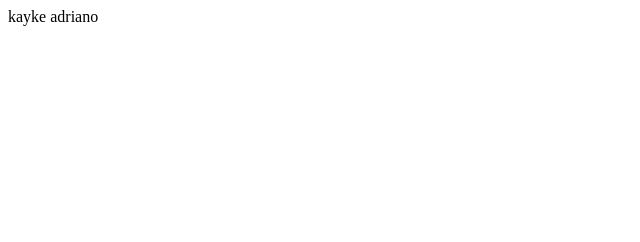
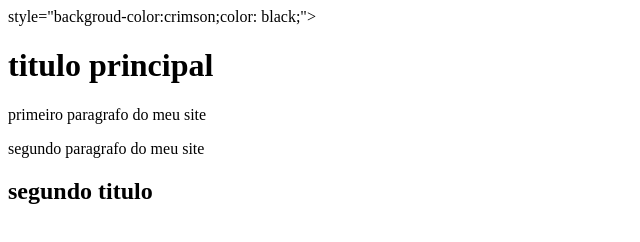
Before and after one commit to adrianokayke/projeto1, a plain HTML site: page index.html in a window 1280 px wide. Shown: the whole page, without its empty margins (0-640 px from the left). Drawn offline with Linux system fonts and the light colour scheme.

Commit message:
Update index.html

```diff
--- a/index.html
+++ b/index.html
@@ -1,3 +1,12 @@
-<html>
-    kayke adriano
+<html>style="backgroud-color:crimson;color: black;">
+
+<h1>titulo principal</h1>
+<p>primeiro paragrafo do meu site</p>
+<p>segundo paragrafo do meu site</p>
+<h2>segundo titulo</h2>
+
+
+
+
+
 </html>
```
